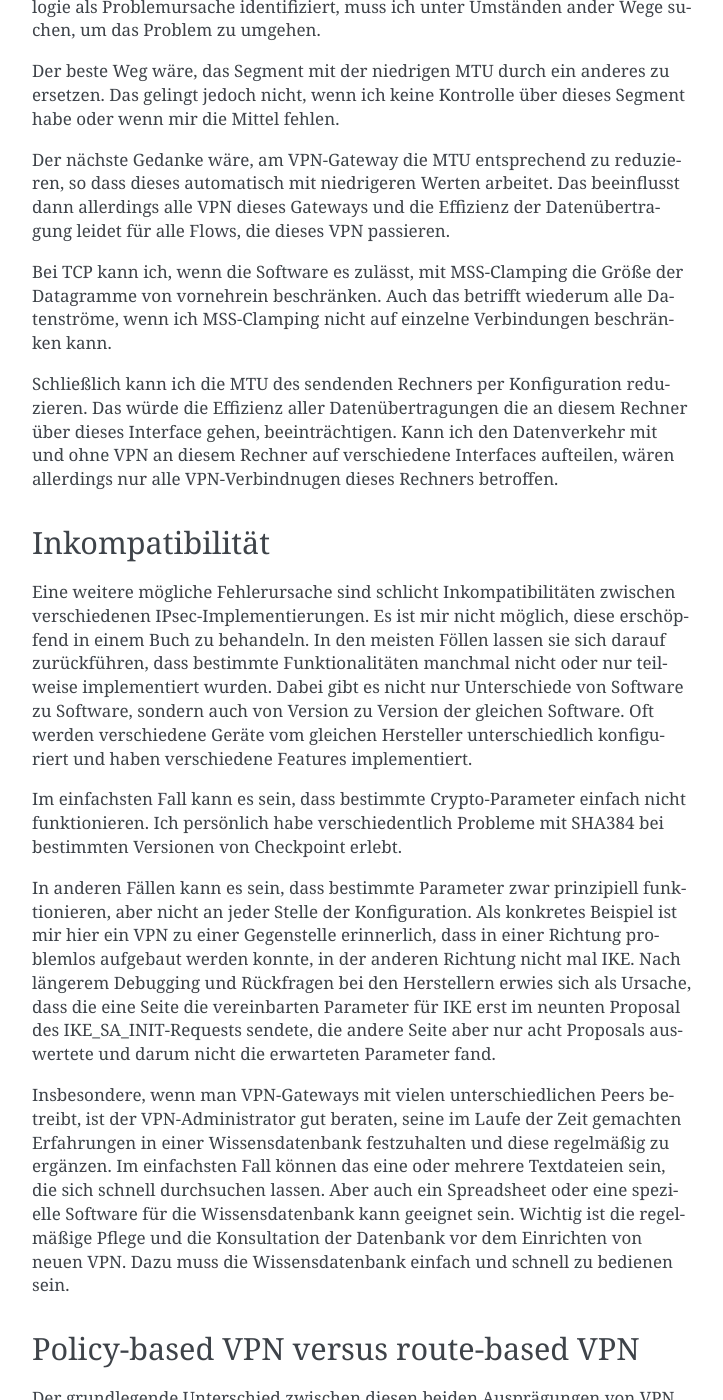
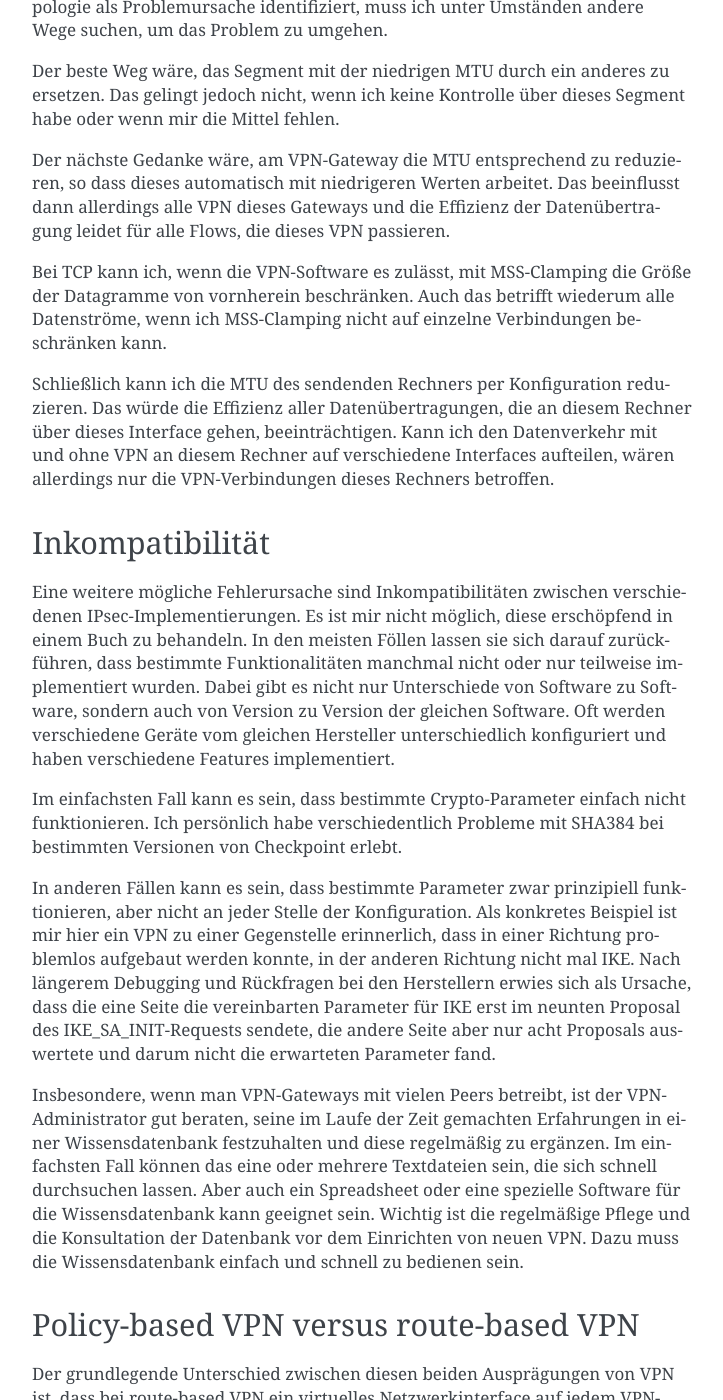
Before and after one commit to matwei-books/Fehlersuche-bei-IPsec-VPN-mit-IKEv2, a Sphinx documentation site: the page built from source/fehler/ursachen.rst, in a window 1280 px wide and 1400 px high, scrolled down 10334 px. Shown: the whole window, without its empty margins (388-1111 px from the left). Built offline with Sphinx 7.4.7, drawn with Linux system fonts in a browser that asks for light colours; cross-references to code outside the pages are shown as plain code; some of the changed text lies outside the part shown.

Commit message:
Text überarbeitet

```diff
--- a/source/fehler/ursachen.rst
+++ b/source/fehler/ursachen.rst
@@ -45,7 +46,7 @@
 Falsche Crypto-Parameter
 ------------------------
 
-Die wohl häufigste Fehlerursache bei nicht funktionierenden VPN sind
+Eine andere häufige Fehlerursache bei nicht funktionierenden VPN sind
 verschiedene Crypto-Parameter auf den beiden VPN-Gateways.
 Da diese meist im Vorfeld vereinbart werden, kann man durchaus von
 falschen Parametern auf mindestens einer Seite sprechen.
@@ -507,12 +510,15 @@
 als die MTU des VPN selbst, so dass dieser Fall wohl kaum in der Praxis
 vorkommen wird.
 
-Grundsätzlich muss ich mir merken, dass ich mich bei einem VPN nicht
-darauf verlassen kann, dass PMTU-Discovery funktioniert.
+Grundsätzlich merke ich mir,
+dass ich mich bei einem VPN nicht darauf verlassen kann,
+dass PMTU-Discovery funktioniert.
 
-Habe ich es, mit Hilfe von Paketmitschnitten oder durch Kenntnis der
-Netztopologie als Problemursache identifiziert, muss ich unter Umständen
-ander Wege suchen, um das Problem zu umgehen.
+Habe ich diese,
+mit Hilfe von Paketmitschnitten
+oder durch Kenntnis der Netztopologie als Problemursache identifiziert,
+muss ich unter Umständen andere Wege suchen,
+um das Problem zu umgehen.
 
 Der beste Weg wäre, das Segment mit der niedrigen MTU durch ein anderes
 zu ersetzen.
@@ -525,23 +531,24 @@
 Effizienz der Datenübertragung leidet für alle Flows, die dieses VPN
 passieren.
 
-Bei TCP kann ich, wenn die Software es zulässt, mit MSS-Clamping die
-Größe der Datagramme von vornehrein beschränken.
+Bei TCP kann ich, wenn die VPN-Software es zulässt,
+mit MSS-Clamping die Größe der Datagramme von vornherein beschränken.
 Auch das betrifft wiederum alle Datenströme, wenn ich MSS-Clamping nicht
 auf einzelne Verbindungen beschränken kann.
 
 Schließlich kann ich die MTU des sendenden Rechners per Konfiguration
 reduzieren.
-Das würde die Effizienz aller Datenübertragungen die an diesem Rechner
-über dieses Interface gehen, beeinträchtigen.
-Kann ich den Datenverkehr mit und ohne VPN an diesem Rechner auf
-verschiedene Interfaces aufteilen, wären allerdings nur alle
-VPN-Verbindnugen dieses Rechners betroffen.
+Das würde die Effizienz aller Datenübertragungen,
+die an diesem Rechner über dieses Interface gehen,
+beeinträchtigen.
+Kann ich den Datenverkehr mit und ohne VPN
+an diesem Rechner auf verschiedene Interfaces aufteilen,
+wären allerdings nur die VPN-Verbindungen dieses Rechners betroffen.
 
 Inkompatibilität
 ----------------
 
-Eine weitere mögliche Fehlerursache sind schlicht Inkompatibilitäten
+Eine weitere mögliche Fehlerursache sind Inkompatibilitäten
 zwischen verschiedenen IPsec-Implementierungen.
 Es ist mir nicht möglich, diese erschöpfend in einem Buch zu behandeln.
 In den meisten Föllen lassen sie sich darauf zurückführen, dass
@@ -568,10 +575,10 @@
 aber nur acht Proposals auswertete und darum nicht die erwarteten
 Parameter fand.
 
-Insbesondere, wenn man VPN-Gateways mit vielen unterschiedlichen Peers
-betreibt, ist der VPN-Administrator gut beraten, seine im Laufe der Zeit
-gemachten Erfahrungen in einer Wissensdatenbank festzuhalten und diese
-regelmäßig zu ergänzen.
+Insbesondere, wenn man VPN-Gateways mit vielen Peers betreibt,
+ist der VPN-Administrator gut beraten,
+seine im Laufe der Zeit gemachten Erfahrungen
+in einer Wissensdatenbank festzuhalten und diese regelmäßig zu ergänzen.
 Im einfachsten Fall können das eine oder mehrere Textdateien sein, die
 sich schnell durchsuchen lassen.
 Aber auch ein Spreadsheet oder eine spezielle Software für die
@@ -590,8 +597,19 @@
 IP-Adresse der VPN-Gateways und genau für diese beiden Adressen brauche
 ich nur eine einzige Child-SA.
 
-Als virtuelles Netzwerkinterface nimmt man ein GRE-Interface, wie in
-:cite:`RFC2784` beschrieben oder PPTP (:cite:`RFC2637`).
+.. index:: Transportmodus
+
+Prinzipiell kann man die virtuellen Netzwerkschnittstellen
+auch mit nichtöffentlichen Adressen des VPN-Gateways terminieren.
+Bei der Verwendung von öffentlichen Adressen
+kann man jedoch das VPN im Transportmodus betreiben
+und ein paar Byte Overhead pro Datagramm sparen.
+
+.. index:: GRE-Interface
+.. index:: PPTP
+
+Als virtuelle Netzwerkschnittstelle kann man ein GRE-Interface nehmen,
+wie in :cite:`RFC2784` beschrieben oder PPTP (:cite:`RFC2637`).
 
 Sind die GRE-Interfaces eingerichtet und durch IPsec geschützt
 miteinander verbunden, bekommen sie je eine Adresse in einem beliebigen
```
Also changed, not shown: other parts of source/fehler/ursachen.rst (+43 -41 lines).
